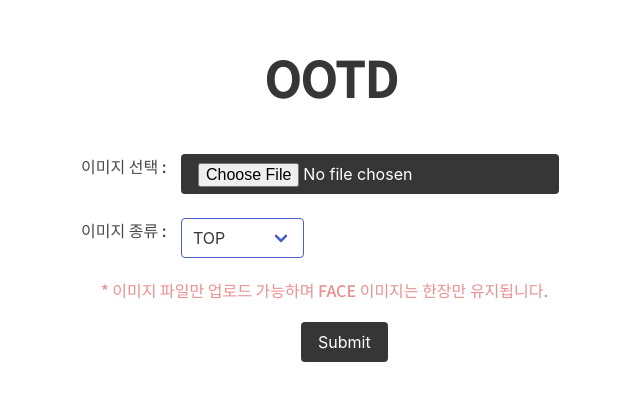
After one commit to hyunsik96/00_OOTD, a Flask app: page /add.hs in a window 1280 px wide. The commit adds this page. Shown: the top 401 px of the page, without its empty margins (309-949 px from the left). Run offline with Flask 2, Linux system fonts and the light colour scheme.

Commit message:
1025 2229
jwt 이후

```diff
--- a/OOTD/app.py
+++ b/OOTD/app.py
@@ -1,50 +1,82 @@
 from distutils.debug import DEBUG
+from genericpath import isfile
 from flask import *
-from flask_jwt_extended import *
 from pymongo import MongoClient
+from werkzeug.utils import secure_filename
+from datetime import *
+import os
+import jwt
+import datetime
+
 
 client = MongoClient('localhost', 27017)
 db = client.ootd
 
 app = Flask(__name__)
-app.config.update(
-    DEBUG = True,
-    JWT_SECRET_KEY = 'secret ootd'
-)
-jwt = JWTManager(app)
-admin_id = "1234"
-admin_pw = "qwer"
+SECRET_KEY = 'redteam3'
 
 @app.route('/')
 def home():
 
-    myname = "OOTD"
+    token_receive = request.cookies.get('jwToken')
+    try:
+        payload = jwt.decode(token_receive, SECRET_KEY, algorithms=['HS256'])
+        return render_template('index.html', loginUser=payload['id'])
+    except jwt.ExpiredSignatureError:
+        return redirect(url_for("login", msg="로그인 시간이 만료되었습니다."))
+    except jwt.exceptions.DecodeError:
+        return redirect(url_for("login", msg="로그인 정보가 존재하지 않습니다."))
 
-    return render_template('index.html', name = myname)
+@app.route('/register')
+def registerPage():
+    return render_template('register.html')
 
-@app.route("/login", methods=['POST'])
-def login_proc():
+@app.route('/registerUser', methods = ['POST'])
+def registerUser():
 
-	# 클라이언트로부터 요청된 값
-	input_data = request.get_json()
-	user_id = input_data['id']
-	user_pw = input_data['pw']
 
-	# 아이디, 비밀번호가 일치하는 경우
-	if (user_id == admin_id and
-		user_pw == admin_pw):
-		return jsonify(
-			result = "success",
-			# 검증된 경우, access 토큰 반환
-			access_token = create_access_token(identity = user_id,
-											expires_delta = False)
-		)
 
-	# 아이디, 비밀번호가 일치하지 않는 경우
-	else:
-		return jsonify(
-			result = "Invalid Params!"
-		)
+    return render_template('add.html')
+
+@app.route('/login.hs', methods = ['POST'])
+def login():
+
+    user_id = request.form['id']
+    user_pw = request.form['pw']
+    payload = {
+    'id': user_id,
+    'exp': datetime.datetime.utcnow() + datetime.timedelta(seconds=3600)    #언제까지 유효한지
+    }
+
+    access_token = jwt.encode(payload, SECRET_KEY, algorithm='HS256')
+    resp = make_response(render_template('index.html'))
+    resp.set_cookie(key='jwToken', value=access_token, max_age=3600)
+
+    return resp
+
+@app.route('/add.hs')
+def addPage():
+    return render_template('add.html')
+
+@app.route('/addC.hs', methods = ['POST'])
+def addClothes():
+    f = request.files['file']
+    cate = request.form['cate']
+    loginUser = request.form['userId']
+
+    fileName = secure_filename(f.filename)
+    f.save(fileName)
+
+    if(cate=='face'):
+        originFile = db.ootd.find_one({'id': loginUser, 'cate': 'face'})
+        if(isfile(originFile['fileName'])):
+            os.remove(originFile['fileName'])
+        db.ootd.delete_many({'id': loginUser, 'cate': 'face'})
+
+    image = {'id': loginUser, 'cate': cate, 'fileName': fileName}
+    db.ootd.insert_one(image)
+
+    return redirect(url_for('addPage', code=1))
 
 if __name__ == '__main__':
     app.run('0.0.0.0', port=5000, debug=True)
--- /dev/null
+++ b/OOTD/templates/add.html
@@ -0,0 +1,90 @@
+<!DOCTYPE html>
+<html lang="en">
+<head>
+    <meta charset="UTF-8">
+    <meta http-equiv="X-UA-Compatible" content="IE=edge">
+    <meta name="viewport" content="width=device-width, initial-scale=1.0">
+    <title>OOTD</title>
+    <link rel="stylesheet" href="https://cdn.jsdelivr.net/npm/bulma@0.9.1/css/bulma.min.css">
+    <link href="https://fonts.googleapis.com/css2?family=Noto+Sans+KR:wght@500&display=swap" rel="stylesheet">
+    <script src="https://code.jquery.com/jquery-3.5.1.min.js"></script>
+
+    <style type="text/css">
+        *{
+            font-family: 'Noto Sans KR', sans-serif;
+        }
+        .wrap {
+            width: 1000px;
+            margin: auto;
+        }
+        #mainTitle {
+            text-align: center;
+            margin: 50px;
+        }
+        #addF {
+            width: 500px;
+            margin: auto;
+        }
+        #warning {
+            margin: 20px;
+            color: rgb(233, 145, 145);
+        }
+    </style>
+</head>
+<body>
+<script>
+    window.onload = function() {
+        if(window.location.search=='?code=1'){
+        alert('이미지가 등록되었습니다.')
+        }
+    }
+</script>
+
+    <div class="wrap">
+    <h1 class="title is-1" id="mainTitle">OOTD</h1>
+        <div id="addF">
+            <form action="/addC.hs" method="post" enctype="multipart/form-data">
+                <input type="hidden" name="userId" value="userId">
+                이미지 선택 : &nbsp;&nbsp;&nbsp;<input class="button is-dark" type="file" name="file" accept=".jpg,.bmp,.jpeg,.png" required><br><br>
+                이미지 종류 : &nbsp;&nbsp;&nbsp;<div class="select is-link">
+                    <select name="cate">
+                        <option value="top">TOP</option>
+                        <option value="bottom">BOTTOM</option>
+                        <option value="shoes">SHOES</option>
+                        <option value="outer">OUTER</option>
+                        <option value="face">FACE</option>
+                    </select>
+                </div>
+                <br>
+                <div id="warning">* 이미지 파일만 업로드 가능하며 FACE 이미지는 한장만 유지됩니다.</div>
+                <input class="button is-dark" style="margin-left: 220px;" type="submit">
+            </form>
+        </div>
+    </div>
+<script>
+    jQuery.browser = {};
+		(function () {
+		    jQuery.browser.msie = false;
+		    jQuery.browser.version = 0;
+		    if (navigator.userAgent.match(/MSIE ([0-9]+)\./)) {
+		        jQuery.browser.msie = true;
+		        jQuery.browser.version = RegExp.$1;
+		    }
+		})();
+    $(document).on("change", "input[type='file']", function(){
+    var file_path = $(this).val();
+    var reg = /(.*?)\.(jpg|bmp|jpeg|png)$/;
+
+    // 허용되지 않은 확장자일 경우
+    if (file_path != "" && (file_path.match(reg) == null || reg.test(file_path) == false)) {
+        if ($.browser.msie) { // ie 일때
+            $(this).replaceWith($(this).clone(true));
+        } else {
+            $(this).val("");
+        }
+        alert("이미지 파일만 업로드 가능합니다.");
+    }
+    });
+</script>
+</body>
+</html>
--- a/OOTD/templates/index.html
+++ b/OOTD/templates/index.html
@@ -21,12 +21,15 @@
     </style>
 </head>
 <body>
+    {{loginUser}}
     <div class="wrap">
         <h1 class="title is-1">OOTD</h1>
-        <form method="post" action="/login">
+        <form method="post" action="/login.hs">
         id : <input type="text" name="id">
         pw : <input type="password" name="pw">
+        <input type="submit">
         </form>
+        <button onClick="location.href='/register'">회원가입</button>
     </div>
 </body>
 </html>
```
Also changed, not shown: OOTD/templates/register.html (added, +96 -0 lines), OOTD/20221024_033306.png (added).
